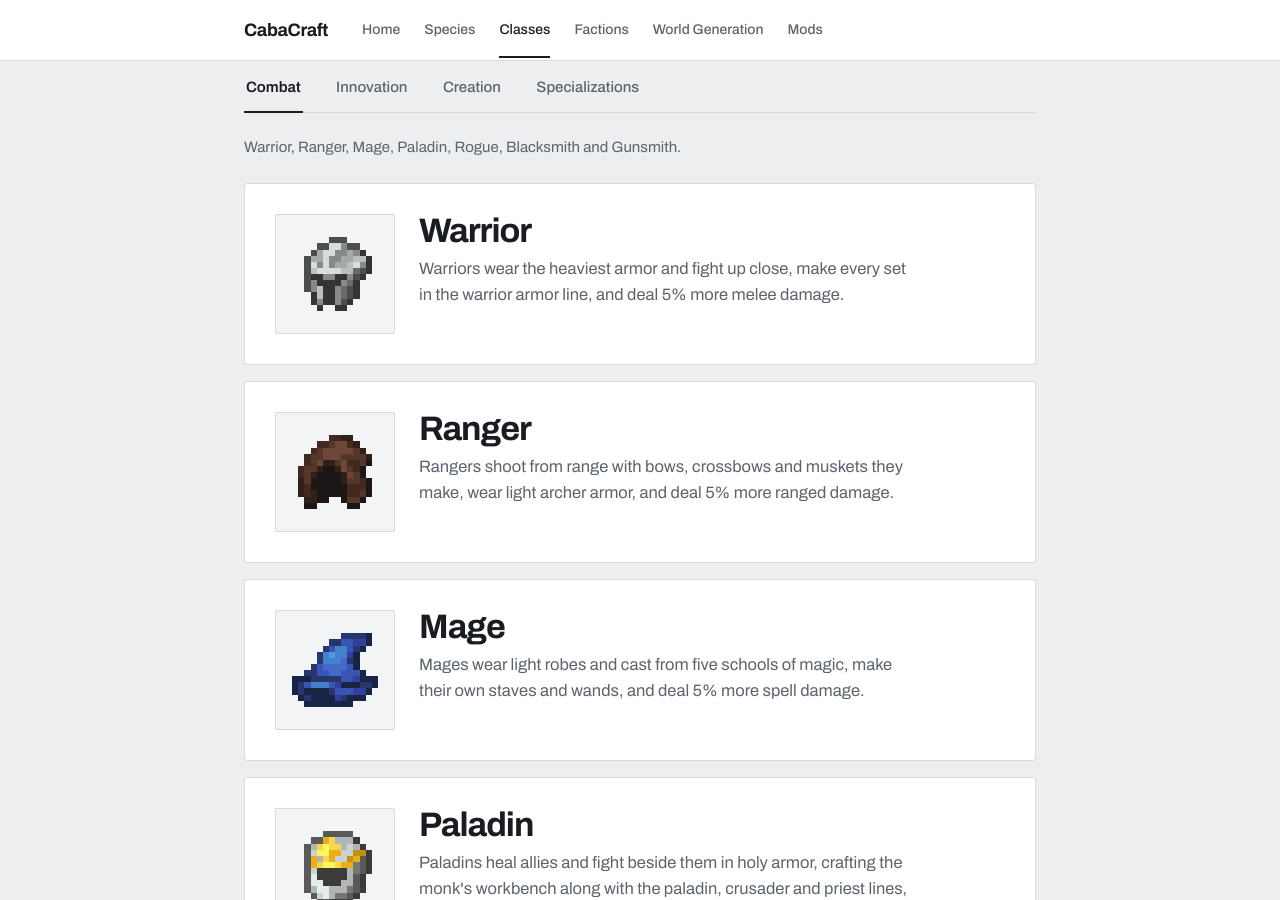
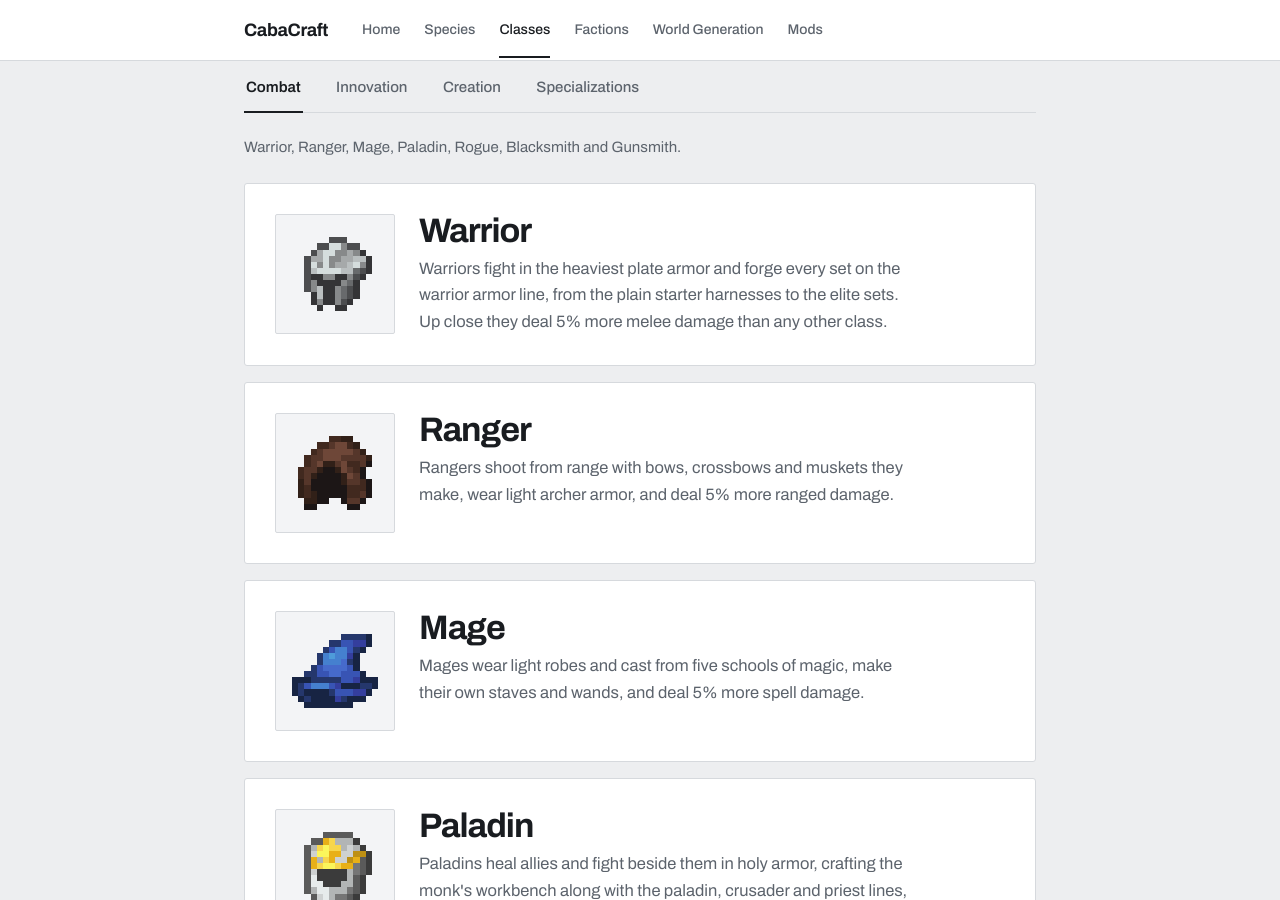
Before and after one commit to Carson-Frost/cabacraft-wiki, a Jekyll site: the page built from classes.md, in a window 1280 px wide and 900 px high, scrolled down 311 px. Built offline with Jekyll 4.4.1, drawn with Linux system fonts in a browser that asks for light colours.

Commit message:
classes: rewrite the Warrior description in a real-wiki voice

```diff
--- a/classes.md
+++ b/classes.md
@@ -23,7 +23,7 @@ intro: >-
     <img src="{{ '/icons/warrior.png' | relative_url }}" alt="">
     <div>
       <h2>Warrior</h2>
-      <p class="desc">Warriors wear the heaviest armor and fight up close, make every set in the warrior armor line, and deal 5% more melee damage.</p>
+      <p class="desc">Warriors fight in the heaviest plate armor and forge every set on the warrior armor line, from the plain starter harnesses to the elite sets. Up close they deal 5% more melee damage than any other class.</p>
     </div>
   </div>
 </article>
```
